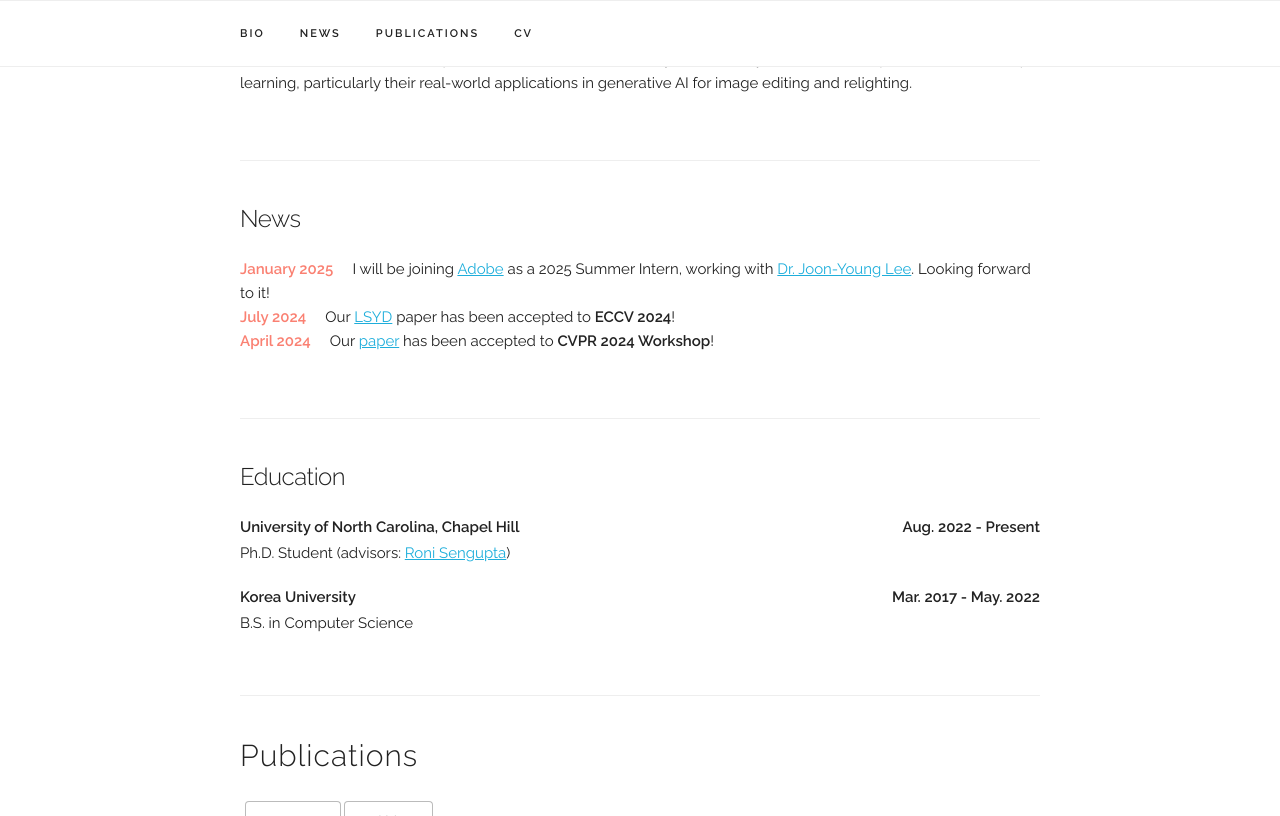
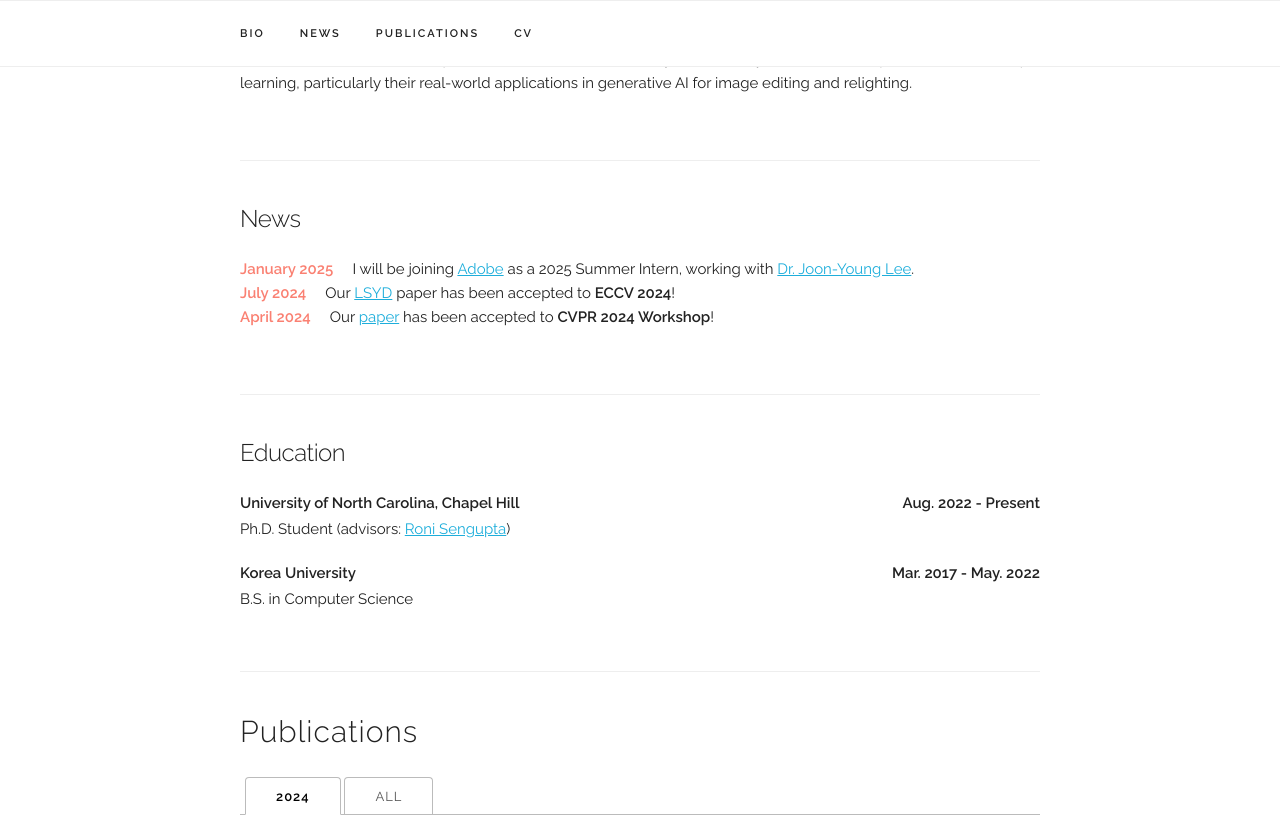
Before and after one commit to chedgekorea/chedgekorea.github.io, a Jekyll site: the page built from index.html, in a window 1280 px wide and 900 px high, scrolled down 438 px, cut to the strip 0-816 px from the top of the window. Built offline with Jekyll 4.4.1, drawn with Linux system fonts in a browser that asks for light colours; some web fonts are replaced.

Commit message:
Update index.html

```diff
--- a/index.html
+++ b/index.html
@@ -23,7 +23,7 @@
 	<h5>News</h5>
 	<div class="col-12 col-md-12 text-md-left no-padding">
 		<b class="bbold" style="color:#fa8072;">January 2025</b>&nbsp;&nbsp;&nbsp;&nbsp;
-		I will be joining <a href="https://www.adobe.com">Adobe</a> as a 2025 Summer Intern, working with <a href="https://joonyoung-cv.github.io">Dr. Joon-Young Lee</a>. Looking forward to it!
+		I will be joining <a href="https://www.adobe.com">Adobe</a> as a 2025 Summer Intern, working with <a href="https://joonyoung-cv.github.io">Dr. Joon-Young Lee</a>.
 	</div>
 	<div class="col-12 col-md-12 text-md-left no-padding">
 		<b class="bbold" style="color:#fa8072;">July 2024</b>&nbsp;&nbsp;&nbsp;&nbsp;
```
